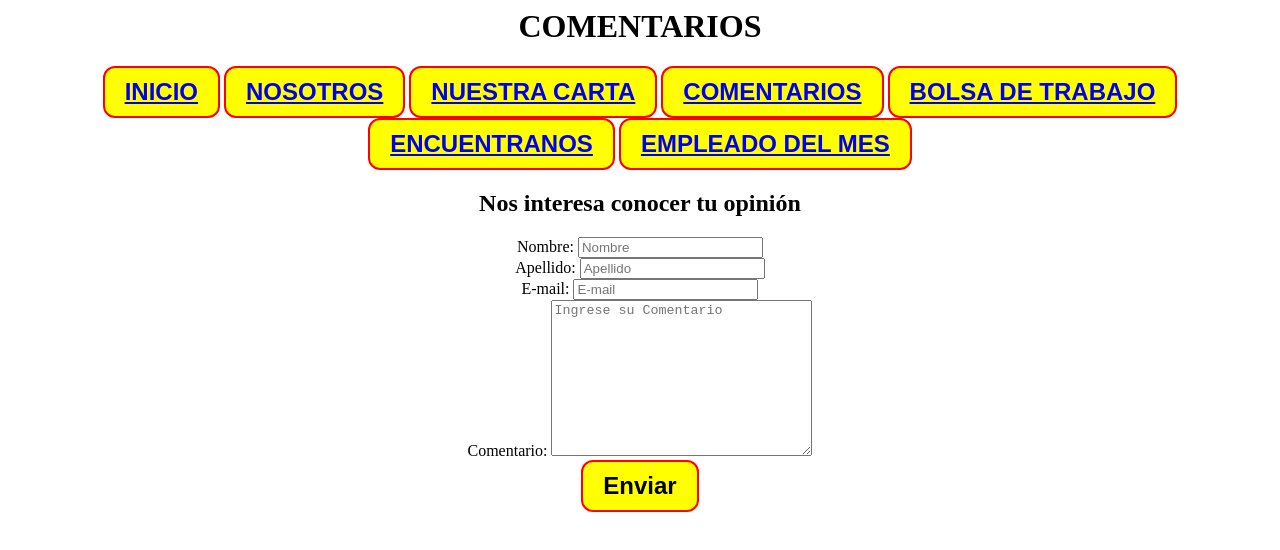
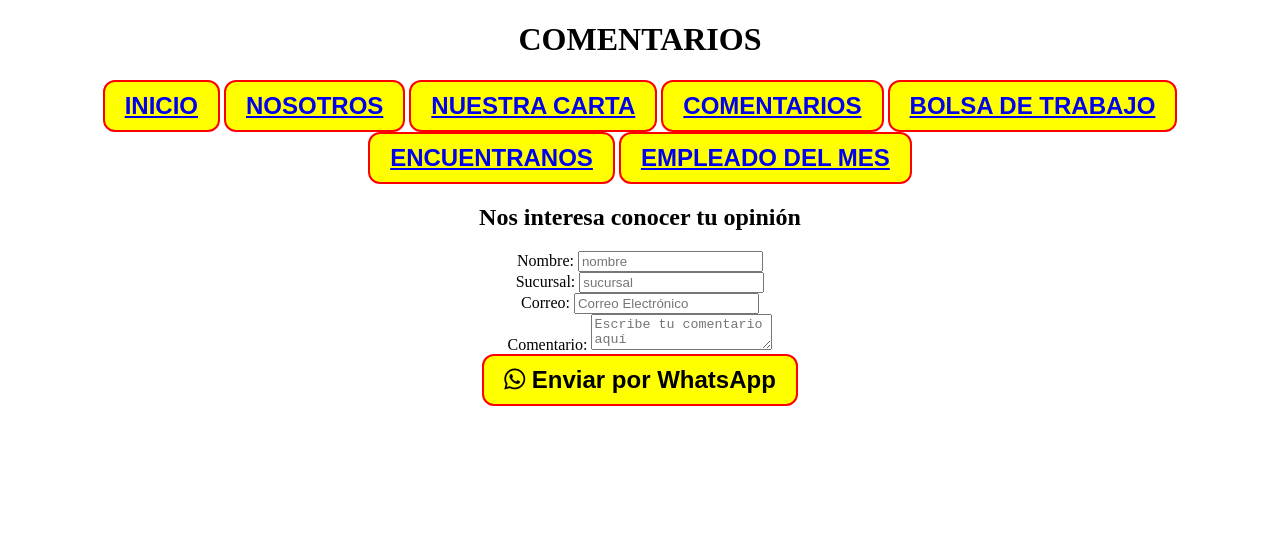
Before and after one commit to SoportePolloFelizGDL/pollofelizgdl.githuh.io, a plain HTML site: page comentarios.html in a window 1280 px wide. Drawn offline with Linux system fonts and the light colour scheme; a small style sheet from the web is missing.

Commit message:
Comentarios
se actualiza para que se envien los comentarios por whatsapp

```diff
--- a/comentarios.html
+++ b/comentarios.html
@@ -1,18 +1,20 @@
+<!DOCTYPE html>
 <html lang="es">
 <head>
     <meta charset="UTF-8">
     <meta name="viewport" content="width=device-width, initial-scale=1.0">
     <title>Formulario de Comentarios</title>
+    <link rel="stylesheet" href="https://cdnjs.cloudflare.com/ajax/libs/font-awesome/6.0.0/css/all.min.css" integrity="sha384-0mSb8j/7Wn4M1JkUGqf3q2cjsT5PWgEbYH8F5bJ6Up/c1z4hZp0M6W6I5ITZU4Cj" crossorigin="anonymous">
     <link rel="stylesheet" href="estilo.css">
     <style>
-            .img-center{
+        .img-center {
             text-align: center;
         }
     </style>
 </head>
 <body>
     <div class="img-center">
-        <H1>COMENTARIOS</H1>
+        <h1>COMENTARIOS</h1>
         <button><a href="index.html">INICIO</a></button>
         <button><a href="nosotros.html">NOSOTROS</a></button>
         <button><a href="carta.html">NUESTRA CARTA</a></button>
@@ -21,25 +23,53 @@
         <button><a href="encuentranos.html">ENCUENTRANOS</a></button>
         <button><a href="empleado.html">EMPLEADO DEL MES</a></button>
     </div>
+
     <div class="img-center">
     <h2>Nos interesa conocer tu opinión</h2>
-        <form action="procesar_comentarios.php" method="post">
-            <label for="Nombre">Nombre:</label>
-            <input type="text" id="Nombre" name="Nombre" placeholder="Nombre" required>
+
+    <form id="comentariosForm" onsubmit="enviarComentario(); return false;">
+        <label for="nombre">Nombre:</label>
+        <input type="text" id="nombre" placeholder="nombre" required>
         <br>
-            <label for="Apellido">Apellido:</label>
-            <input type="text" id="Apellido" name="Apellido" placeholder="Apellido" required>
+
+        <label for="sucursal">Sucursal:</label>
+        <input type="text" id="sucursal" placeholder="sucursal" required>
         <br>
-            <label for="E-mail">E-mail:</label>
-            <input type="email" id="E-mail" name="E-mail" placeholder="E-mail" required>
+
+        <label for="correo">Correo:</label>
+        <input type="email" id="correo" placeholder="Correo Electrónico" required>
         <br>
-            <label for="Comentario">Comentario:</label>
-            <textarea name="Comentario" id="Comentario" placeholder="Ingrese su Comentario" cols="30" rows="10" required></textarea>
+
+        <label for="comentario">Comentario:</label>
+        <textarea id="comentario" placeholder="Escribe tu comentario aquí" required></textarea>
         <br>
-           <button type="submit">Enviar</button>
+
+        <button type="submit">
+            <i class="fab fa-whatsapp"></i> Enviar por WhatsApp
+        </button>
     </form>
 
+    <script>
+        function enviarComentario() {
+            var nombre = document.getElementById("nombre").value;
+            var sucursal = document.getElementById("sucursal").value;
+            var correo = document.getElementById("correo").value;
+            var comentario = document.getElementById("comentario").value;
+
+            if (nombre && correo && comentario) {
+                var mensaje = " Hola, soy " + nombre +
+                              ", cliente de la sucursal " + sucursal +
+                              ", mi correo es: " + correo +
+                              "; y " + comentario;
+
+                var enlaceWhatsApp = "https://wa.me/523337010888/?text=" + encodeURIComponent(mensaje);
+
+                window.open(enlaceWhatsApp, '_blank');
+            } else {
+                alert("Por favor, completa todos los campos antes de enviar el comentario.");
+            }
+        }
+    </script>
     </div>
-
 </body>
 </html>
```
Lines whose indentation alone changed are shown as unchanged.
